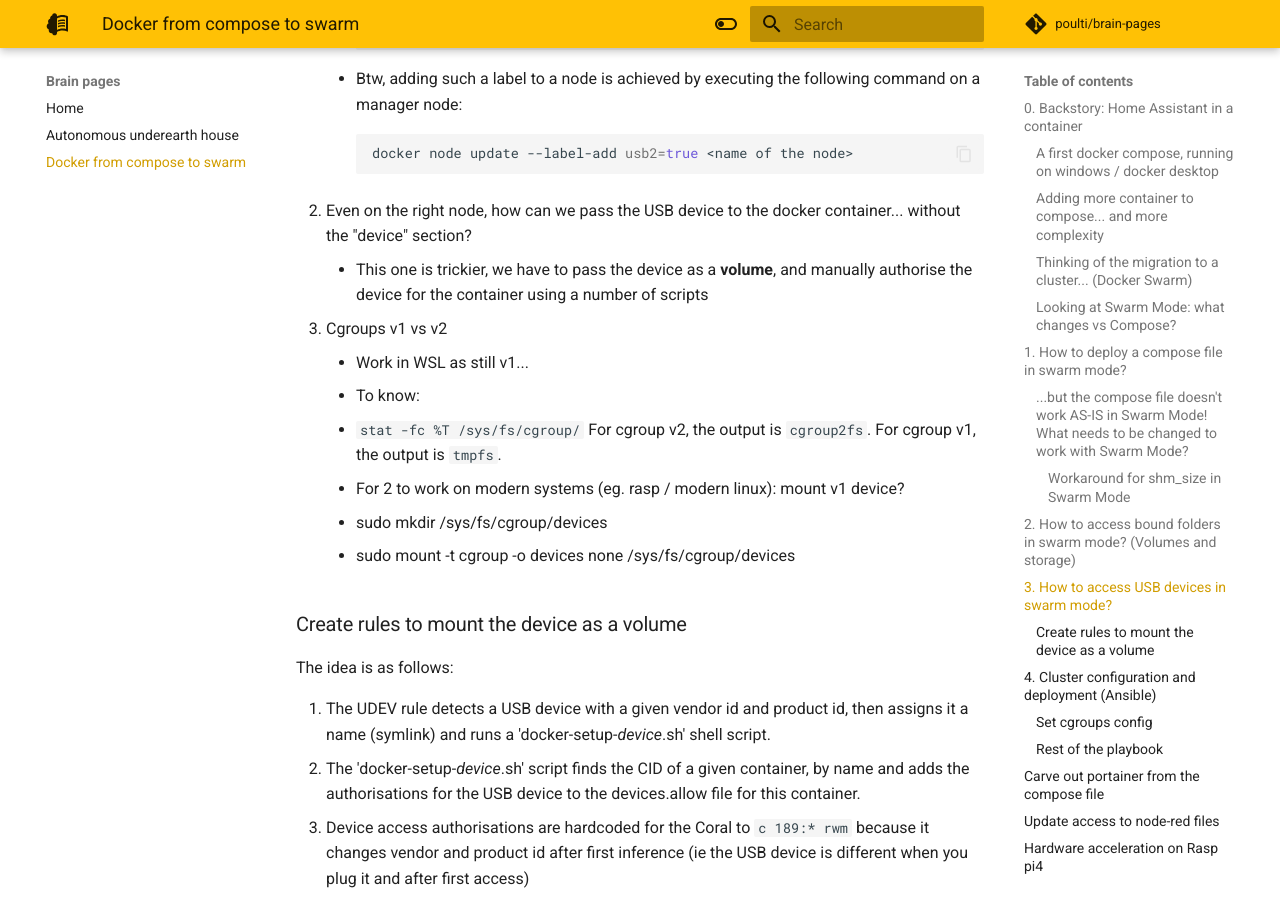
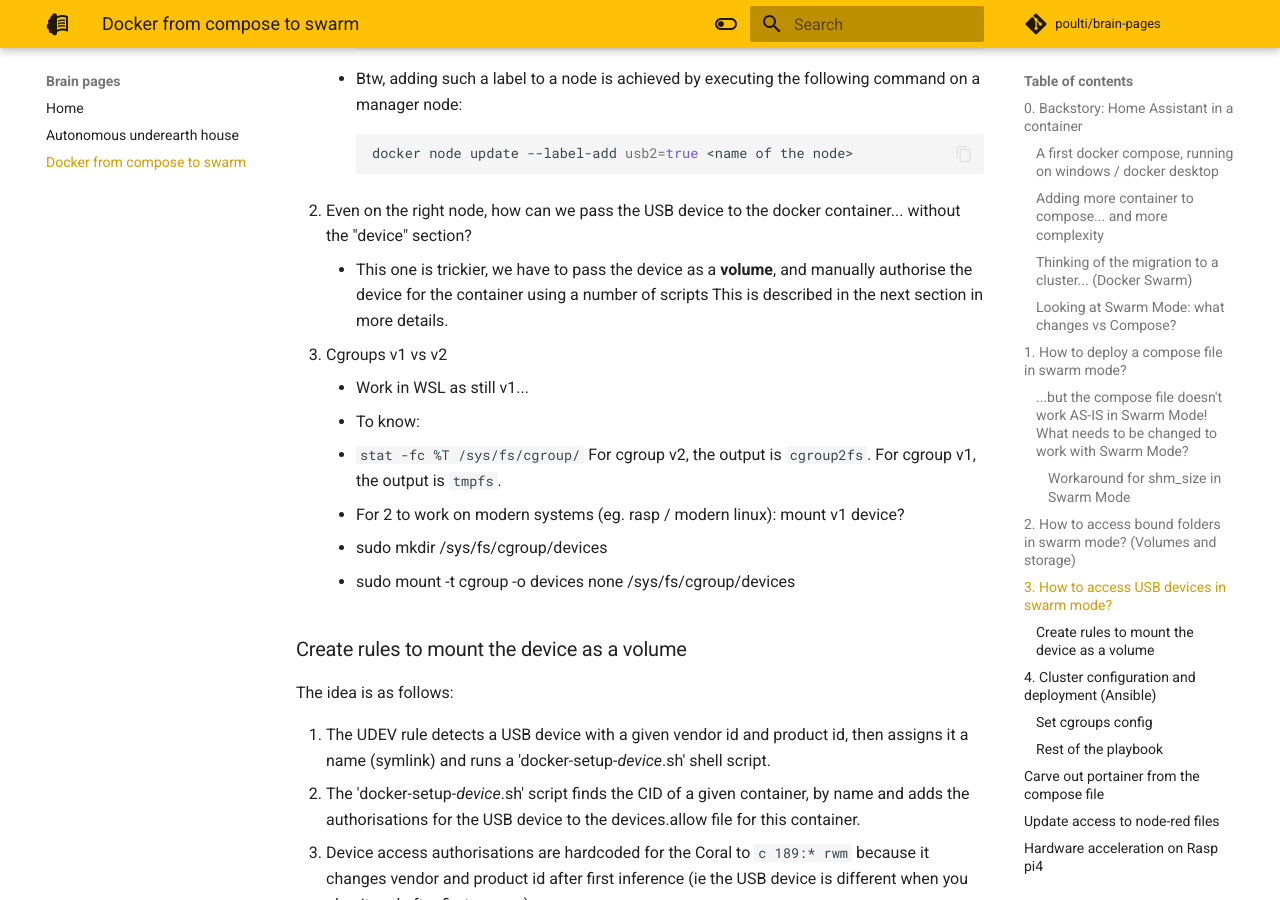
Before and after one commit to poulti/brain-pages, an MkDocs documentation site: the page built from docs/docker-from-compose-to-swarm.md, in a window 1280 px wide and 900 px high, scrolled down 9525 px. Built offline with MkDocs 1.6.1 and Material for MkDocs 9.7.7, drawn with Linux system fonts in a browser that asks for light colours; comment, search, counter and statistics services are not loaded.

Commit message:
Link device as volume with detailed section

```diff
--- a/docs/docker-from-compose-to-swarm.md
+++ b/docs/docker-from-compose-to-swarm.md
@@ -356,6 +356,7 @@
 
 2. Even on the right node, how can we pass the USB device to the docker container... without the "device" section?
     - This one is trickier, we have to pass the device as a **volume**, and manually authorise the device for the container using a number of scripts
+  This is described in the next section in more details.
 
 3. Cgroups v1 vs v2
     - Work in WSL as still v1...
```
